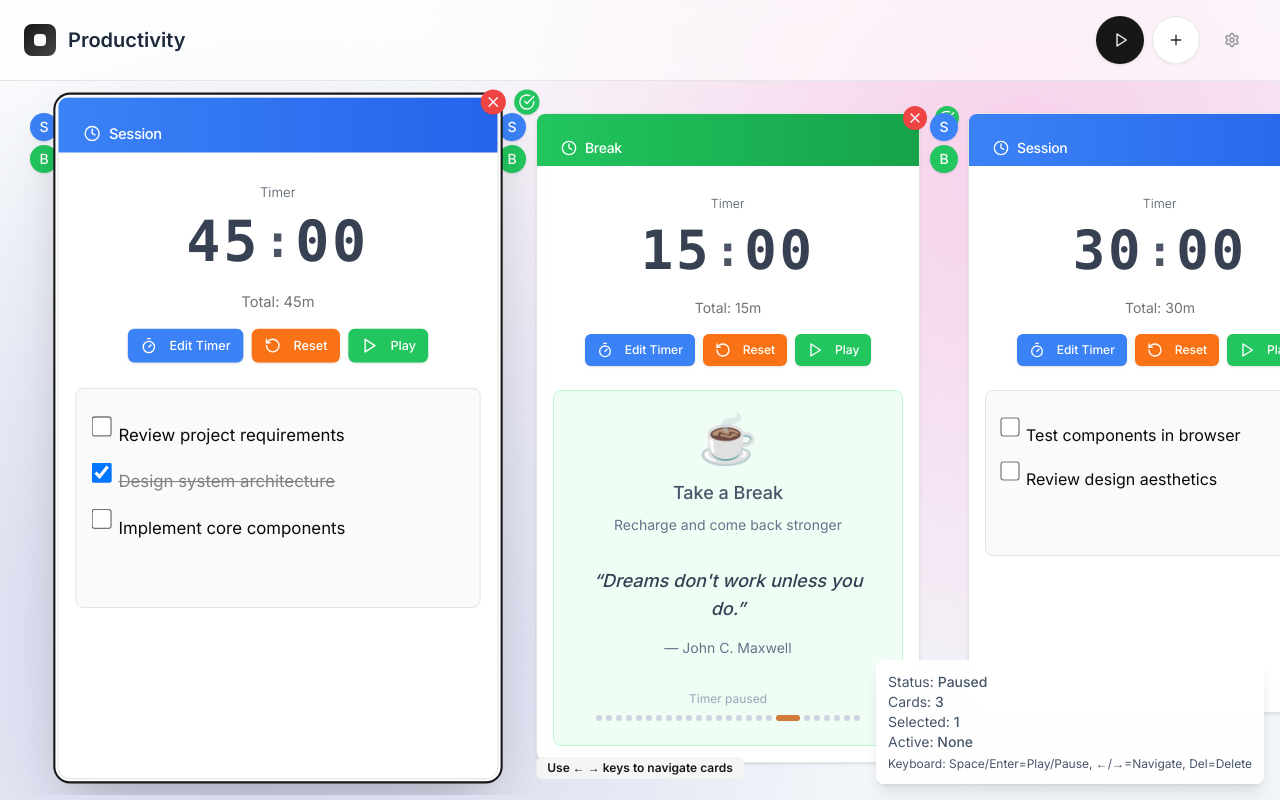
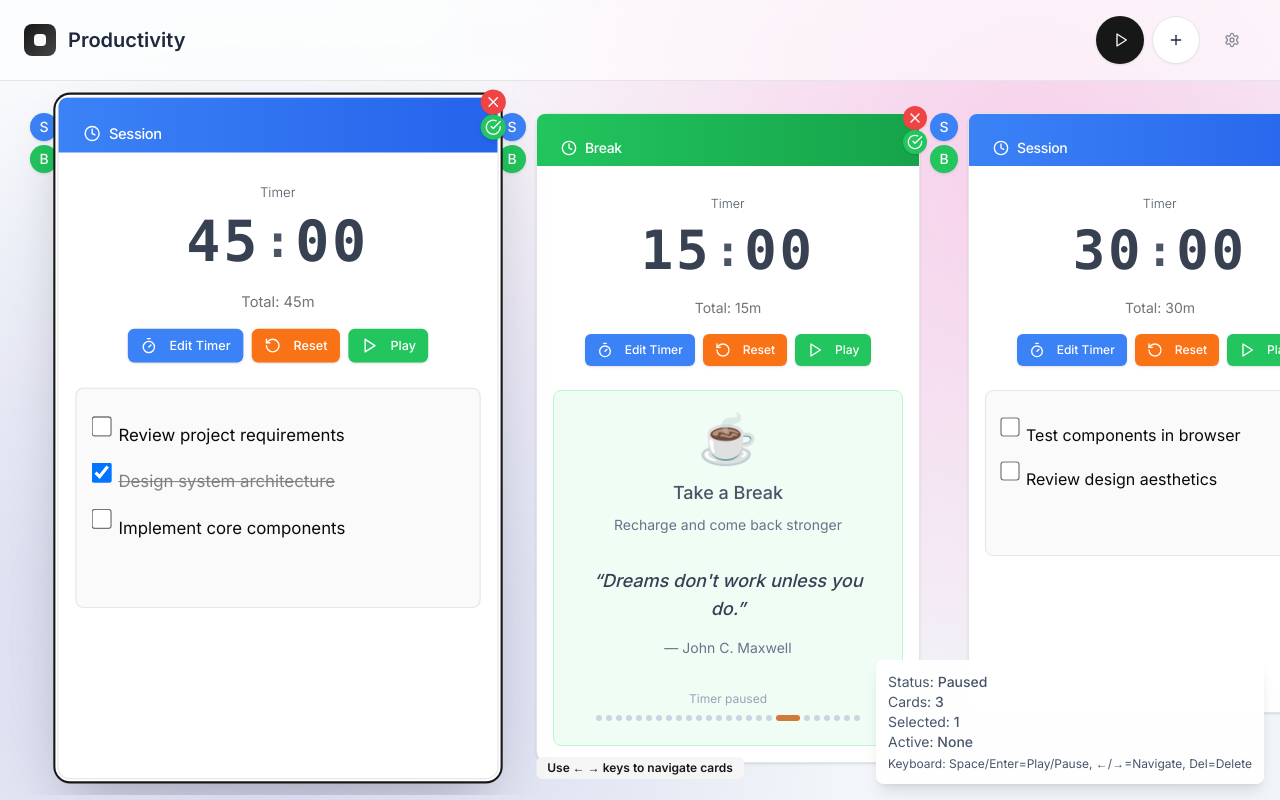
Before and after one commit to novakovicluka97/productivity-app, a Next.js app: page / in a window 1280 px wide. Built offline with nearby package versions, Linux system fonts and the light colour scheme.

Commit message:
Allowed editing while timer is running Also moved the complete button below the delete button

```diff
--- a/src/app/page.tsx
+++ b/src/app/page.tsx
@@ -77,10 +77,7 @@ export default function Home() {
     } else {
       // Select and start this card
       selectCard(cardId)
-      // Use setTimeout to ensure selection happens first
-      setTimeout(() => {
-        startTimer()
-      }, 0)
+      startTimer(cardId)
     }
   }
 
@@ -187,7 +184,7 @@ export default function Home() {
 
   // Removed handleFormatCommand - using TipTap editor commands instead
 
-  const canEdit = !isPlaying
+  const canEdit = true // Allow editing while timer is running
 
   // Update localStorage when cards change
   React.useEffect(() => {
--- a/src/components/Card.tsx
+++ b/src/components/Card.tsx
@@ -80,22 +80,6 @@ export function Card({
       {/* Action Buttons */}
       {canEdit && (
         <>
-          {/* Complete Button */}
-          {!card.isCompleted && (
-            <Button
-              onClick={(e) => {
-                e.stopPropagation()
-                onCompleteCard(card.id)
-              }}
-              variant="default"
-              size="icon"
-              className="absolute -top-2 -right-10 z-10 h-6 w-6 rounded-full bg-green-500 hover:bg-green-600"
-              aria-label="Complete card"
-            >
-              <CheckCircle className="h-3 w-3" />
-            </Button>
-          )}
-
           {/* Delete Button */}
           <Button
             onClick={(e) => {
@@ -109,6 +93,22 @@ export function Card({
           >
             <X className="h-3 w-3" />
           </Button>
+
+          {/* Complete Button - positioned below delete button */}
+          {!card.isCompleted && (
+            <Button
+              onClick={(e) => {
+                e.stopPropagation()
+                onCompleteCard(card.id)
+              }}
+              variant="default"
+              size="icon"
+              className="absolute top-4 -right-2 z-10 h-6 w-6 rounded-full bg-green-500 hover:bg-green-600"
+              aria-label="Complete card"
+            >
+              <CheckCircle className="h-3 w-3" />
+            </Button>
+          )}
         </>
       )}
 
--- a/src/hooks/useTimer.ts
+++ b/src/hooks/useTimer.ts
@@ -9,7 +9,7 @@ interface UseTimerReturn {
   isPlaying: boolean
   activeCardId: string | null
   selectedCardId: string | null
-  startTimer: () => void
+  startTimer: (cardIdToStart?: string) => void
   pauseTimer: () => void
   toggleTimer: () => void
   setCards: (cards: Card[]) => void
@@ -101,9 +101,9 @@ export function useTimer(initialCards: Card[] = []): UseTimerReturn {
     )
   }, [selectedCardId])
 
-  const startTimer = useCallback(() => {
-    // Start with selected card if no active card, or continue with active card
-    let cardToActivate = activeCardId
+  const startTimer = useCallback((cardIdToStart?: string) => {
+    // Use provided cardId or fall back to existing logic
+    let cardToActivate = cardIdToStart || activeCardId
 
     if (!cardToActivate && selectedCardId) {
       const selectedCard = cards.find(card => card.id === selectedCardId)
```
